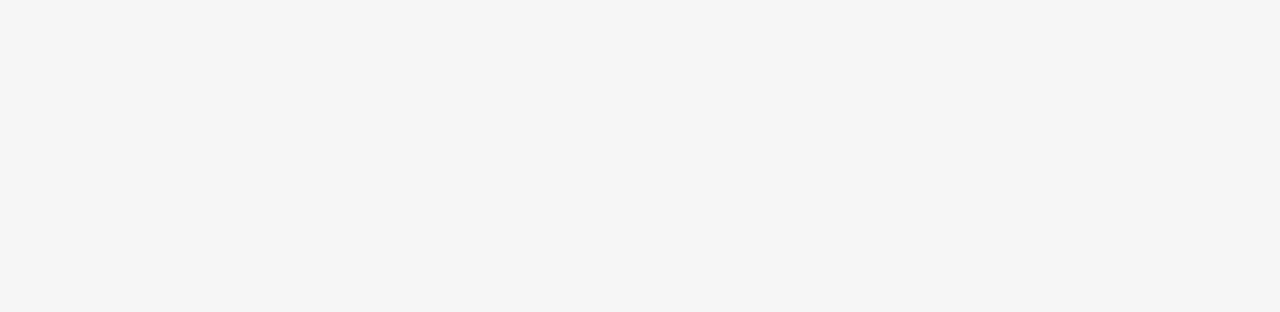
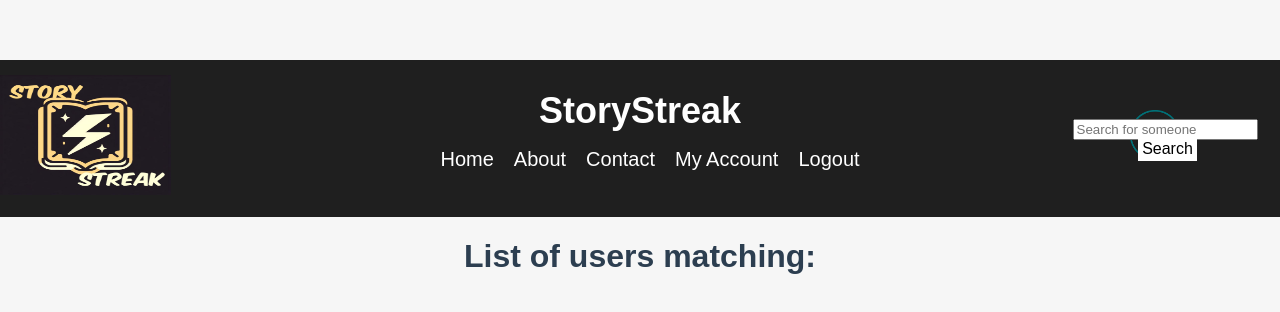
Before and after one commit to HadiT00/StoryStreak, a Vue app: page /#/MyAccount in a window 1280 px wide. Before the commit this address had no page. Shown: the top 312 px of the page. Built offline with nearby package versions, Linux system fonts and the light colour scheme.

Commit message:
added myaccountpage

```diff
--- a/src/components/HomePage.vue
+++ b/src/components/HomePage.vue
@@ -11,7 +11,7 @@
                     <li><router-link to="/">Home</router-link></li>
                     <li><a href="#">About</a></li>
                     <li><a href="#">Contact</a></li>
-                    <li><a href="#">My Account</a></li>
+                    <li><a href="/MyAccount">My Account</a></li>
                     <li><a @click="logout">Logout</a></li>
                 </ul>
             </nav>
--- a/src/components/ListOfUsers.vue
+++ b/src/components/ListOfUsers.vue
@@ -11,7 +11,7 @@
                         <li><router-link to="/">Home</router-link></li>
                         <li><a href="#">About</a></li>
                         <li><a href="#">Contact</a></li>
-                        <li><a href="#">My Account</a></li>
+                        <li><a href="/MyAccount">My Account</a></li>
                         <li><a href="#" @click="logout">Logout</a></li>
                     </ul>
                 </nav>
@@ -111,32 +111,6 @@ export default {
             console.error('Error:', error);
             });
         },
-        isAlreadyFriends()
-        {
-            // for (let i = 0; i < this.users.length; i++)
-            // {
-            //     for (let x = 0; x < this.friendsList.length; x++)
-            //     {
-            //         if  (this.users[i].toLowerCase() === this.friendsList[x].toLowerCase())
-            //         {
-            //             this.friendsListTrueFalse.push("true");
-            //             break;
-            //         }
-            //         else
-            //         {
-            //             this.friendsListTrueFalse.push("false");
-            //             break;
-            //         }
-            //     }
-            // }
-            // console.log(this.friendsListTrueFalse);
-
-            // for (let i = 0; i < this.users.length; i++)
-            // {
-            //     console.log(this.users[i]);
-            // }
-            // console.log("test")
-        },
         addUser(name) {
             const url = `https://matijseraly.be/api/user/username?username=${name}`;
 
--- /dev/null
+++ b/src/components/MyAccount.vue
@@ -0,0 +1,41 @@
+<template>
+    <body>
+        <header class="header">
+            <div class="container">
+                <router-link to="/">
+                    <img src="../assets/image/StoryStreak_Logo.png" id="logo" alt="Logo">
+                </router-link>
+                <h1>StoryStreak</h1>
+                <nav class="nav">
+                    <ul>
+                        <li><router-link to="/">Home</router-link></li>
+                        <li><a href="#">About</a></li>
+                        <li><a href="#">Contact</a></li>
+                        <li><a href="#">My Account</a></li>
+                        <li><a href="#" @click="logout">Logout</a></li>
+                    </ul>
+                </nav>
+                <img src="../assets/image/profile_icon.png" id="profileIcon" alt="Icon of profile">
+            </div>
+            <div class="search-box">
+                <input type="text" class="input-search" placeholder="Search for someone">
+                <a class="SearchButton" @click="getInputtedUser()">Search</a>
+            </div>
+        </header>
+        <h1>List of users matching: {{ inputtedUserStorage }}</h1>
+        <div v-for="username in users" :key="username" id="listofusers">
+            <div class="user-item">
+                <ul>
+                    <li>
+                        {{ username }}
+                        <button @click="addUser(username)" v-if="!friendsList.includes(username)">Add user</button>
+                        <span v-else>Already friends</span>
+                    </li>
+                </ul>
+            </div>
+        </div>
+    </body>
+</template>
+
+<script>
+</script>
--- a/src/router/index.js
+++ b/src/router/index.js
@@ -26,6 +26,11 @@ const routes = [
     path: '/ListOfUsers',
     name: 'ListOfUsers',
     component: () => import('../components/ListOfUsers.vue')
+  },
+  {
+    path: '/MyAccount',
+    name: 'MyAccount',
+    component: () => import('../components/MyAccount.vue')
   }
 ]
 
```
